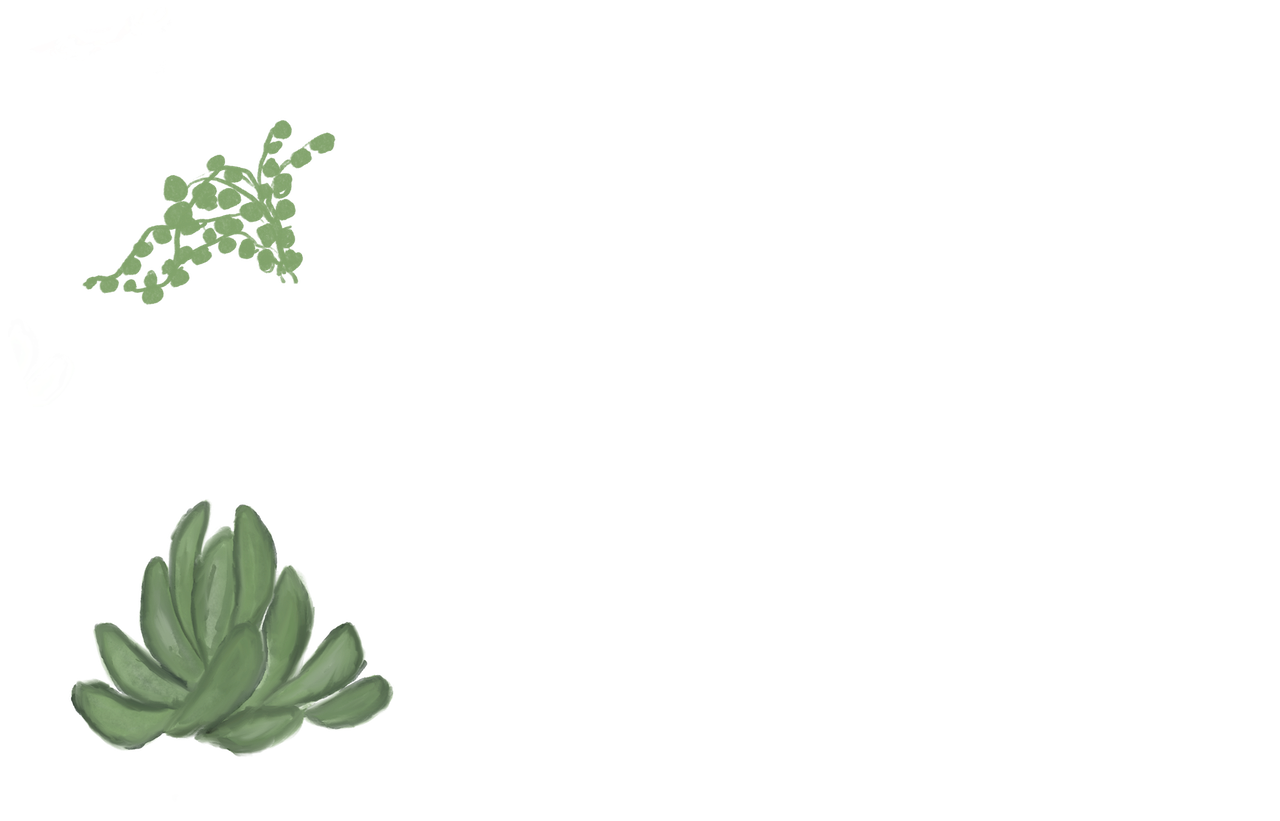
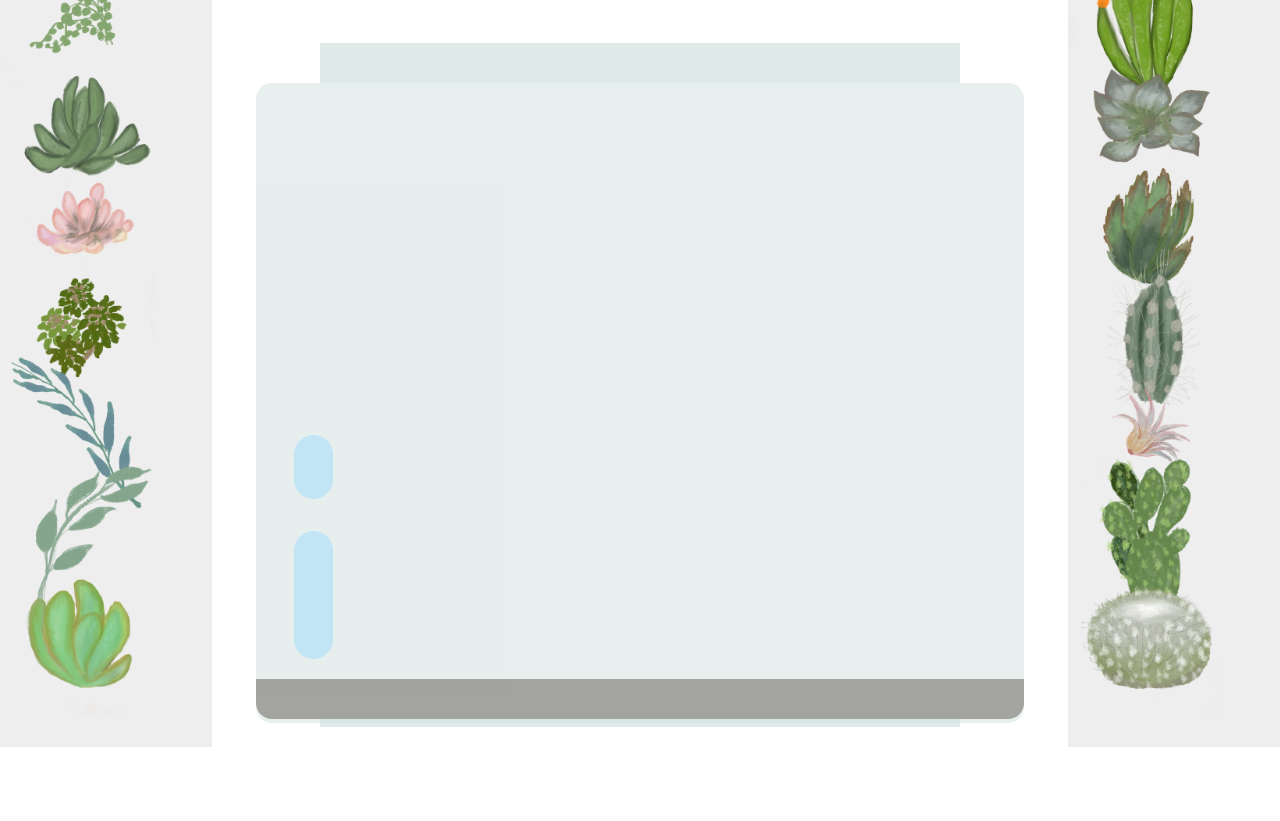
Before and after one commit to KotaDohmae/web-dev-for-begginers, a plain HTML site: page terrarium/index.html in a window 1280 px wide. Shown: the part 73-894 px from the top of the page. After the commit the page ends 820 px from the top, so only its background shows below. Drawn offline with Linux system fonts and the light colour scheme.

Commit message:
テラリウムの追加

```diff
--- a/terrarium/index.html
+++ b/terrarium/index.html
@@ -5,9 +5,11 @@
 		<meta charset="utf-8" />
 		<meta http-equiv="X-UA-Compatible" content="IE=edge" />
 		<meta name="viewport" content="width=device-width, initial-scale=1" />
+        <script src="./script.js" defer></script>
+        <link rel="stylesheet" href="./style.css" />
 	</head>
 	<body>
-        <h1>My Terrarium</h1>
+        <h1></h1>
         <div id="page">
             <div id="left-container" class="container">
                 <div class="plant-holder">
--- /dev/null
+++ b/terrarium/script.js
@@ -0,0 +1,54 @@
+dragElement(document.getElementById('plant1'));
+dragElement(document.getElementById('plant2'));
+dragElement(document.getElementById('plant3'));
+dragElement(document.getElementById('plant4'));
+dragElement(document.getElementById('plant5'));
+dragElement(document.getElementById('plant6'));
+dragElement(document.getElementById('plant7'));
+dragElement(document.getElementById('plant8'));
+dragElement(document.getElementById('plant9'));
+dragElement(document.getElementById('plant10'));
+dragElement(document.getElementById('plant11'));
+dragElement(document.getElementById('plant12'));
+dragElement(document.getElementById('plant13'));
+dragElement(document.getElementById('plant14'));
+
+function dragElement(terrariumElement) {
+	//スクリーン上の位置のための 4 つの位置を置きます
+	let pos1 = 0,
+		pos2 = 0,
+		pos3 = 0,
+		pos4 = 0;
+        zIndex = 0;
+	terrariumElement.onpointerdown = pointerDrag;
+    function pointerDrag(e) {
+        e.preventDefault();
+        console.log(e);
+        pos3 = e.clientX;
+        pos4 = e.clientY;
+        document.onpointermove = elementDrag;
+        document.onpointerup = stopElementDrag;
+        console.log(terrariumElement)
+        //document.ondblclick = moveDefault;
+    }
+
+    function elementDrag(e) {
+        pos1 = pos3 - e.clientX;
+        pos2 = pos4 - e.clientY;
+        pos3 = e.clientX;
+        pos4 = e.clientY;
+        console.log(pos1, pos2, pos3, pos4);
+        terrariumElement.style.top = terrariumElement.offsetTop - pos2 + 'px';
+        terrariumElement.style.left = terrariumElement.offsetLeft - pos1 + 'px';
+    }
+
+    function stopElementDrag() {
+        document.onpointerup = null;
+        document.onpointermove = null;
+    }
+
+    // function moveDefault(e) {
+    //     terrariumElement.style.z-index = zIndex++;
+    //     document.onpointermove = null;
+    // }
+}
--- /dev/null
+++ b/terrarium/style.css
@@ -0,0 +1,94 @@
+h1 {
+  color: blue;
+}
+body {
+  font-family: helvetica, arial, sans-serif;
+}
+#left-container {
+  left: 0px;
+}
+#right-container {
+  right: 0px;
+}
+.container {
+  background-color: #eee;
+  width: 15%;
+  top: 0px;
+  position: absolute;
+  height: 100%;
+  padding: 10px;
+}
+.plant-holder {
+  position: relative;
+  height: 13%;
+  left: -10px;
+}
+.plant {
+  position: absolute;
+  max-width: 150%;
+  max-height: 150%;
+  z-index: 2;
+}
+.jar-walls {
+  height: 80%;
+  width: 60%;
+  background: #d1e1df;
+  border-radius: 1rem;
+  position: absolute;
+  bottom: 0.5%;
+  left: 20%;
+  opacity: 0.5;
+  z-index: 1;
+}
+.jar-top {
+  width: 50%;
+  height: 5%;
+  background: #d1e1df;
+  position: absolute;
+  bottom: 80.5%;
+  left: 25%;
+  opacity: 0.7;
+  z-index: 1;
+}
+.jar-bottom {
+  width: 50%;
+  height: 1%;
+  background: #d1e1df;
+  position: absolute;
+  bottom: 0%;
+  left: 25%;
+  opacity: 0.7;
+}
+.dirt {
+  width: 60%;
+  height: 5%;
+  background: #3a241d;
+  position: absolute;
+  border-radius: 0 0 1rem 1rem;
+  bottom: 1%;
+  left: 20%;
+  opacity: 0.7;
+  z-index: -1;
+}
+.jar-glossy-long {
+  width: 5%;
+  height: 10%;
+  background: #64c5f1;
+  position: absolute;
+  border-radius: 10rem;
+  bottom: 35%;
+  left: 5%;
+  opacity: 0.7;
+  z-index: -1;
+}
+.jar-glossy-short {
+  width: 5%;
+  height: 20%;
+  background: #64c5f1;
+  position: absolute;
+  border-radius: 10rem;
+  bottom: 10%;
+  left: 5%;
+  opacity: 0.7;
+  z-index: -1;
+}
```
